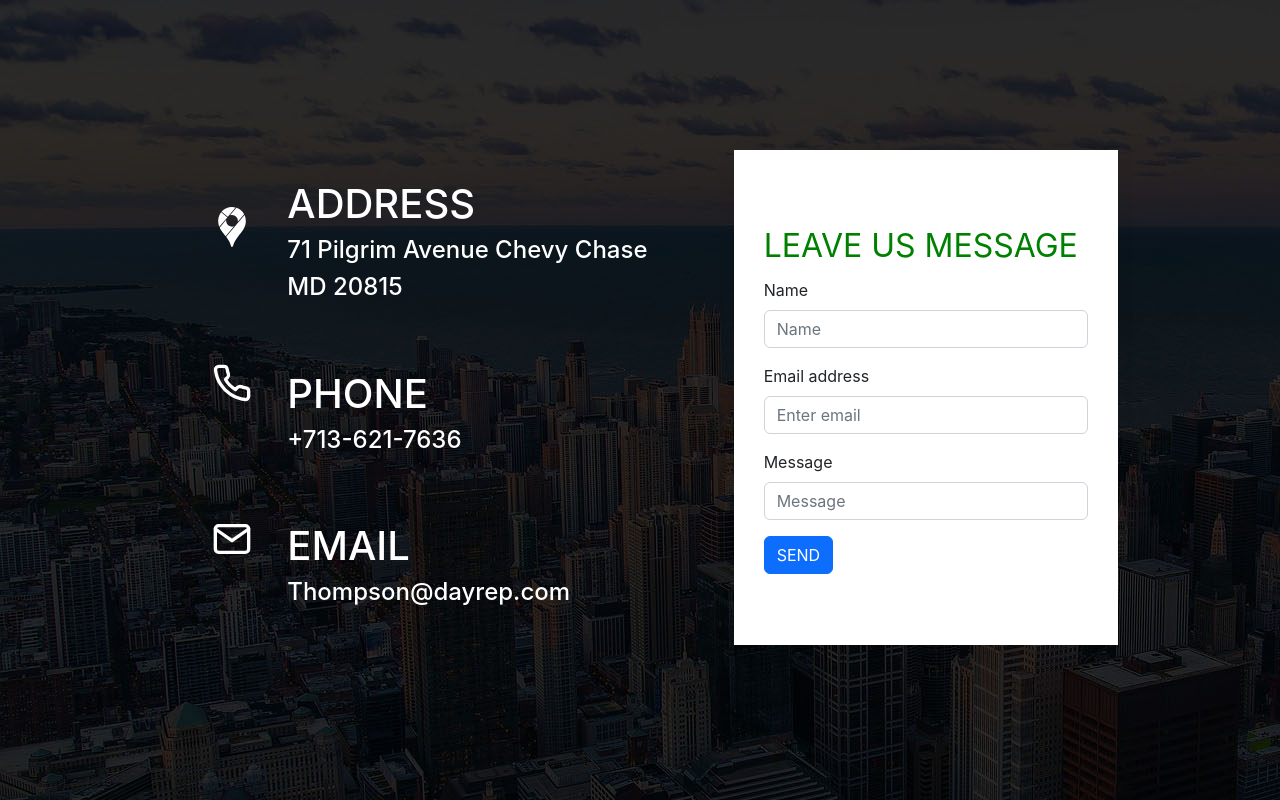
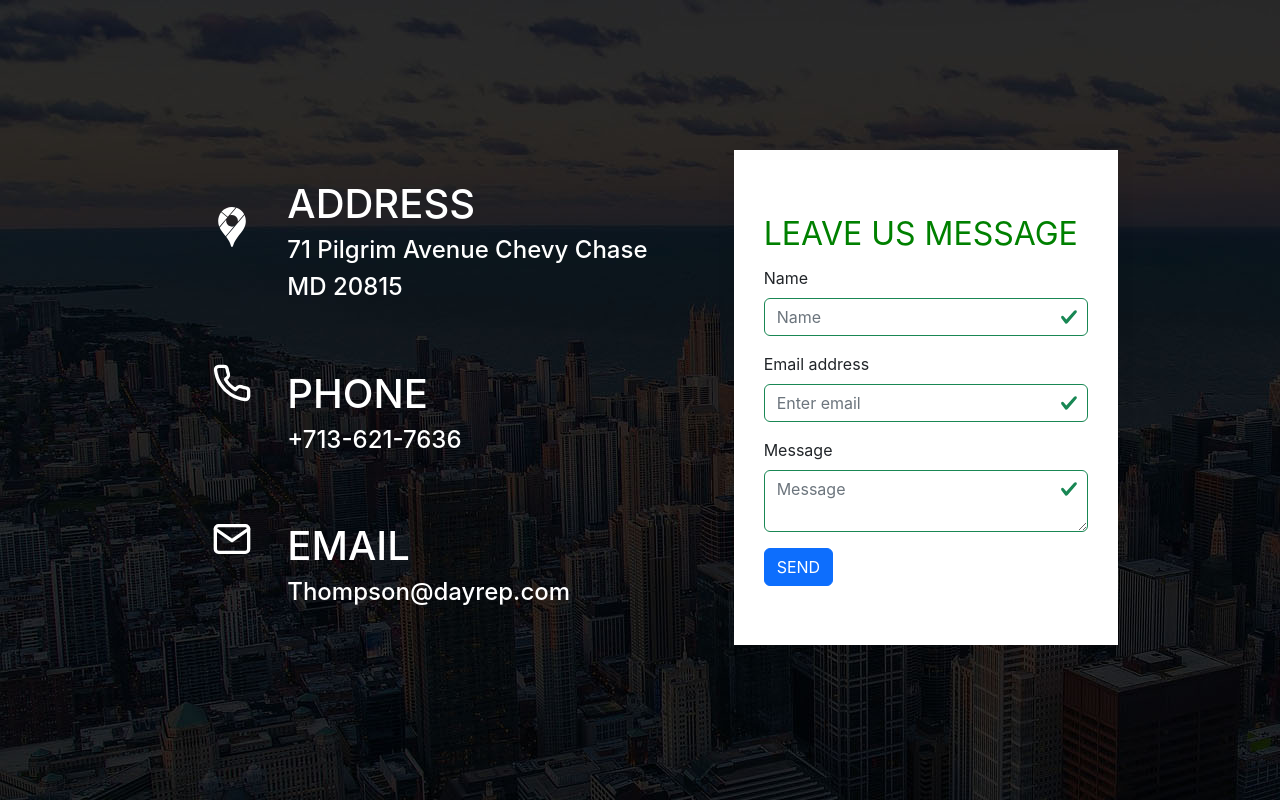
Before and after one commit to triharyoibrahim/fw9-lesson1-frontend, a React (Create React App) app: page / in a window 1280 px wide. Built offline with nearby package versions, Linux system fonts and the light colour scheme.

Commit message:
add validation

```diff
--- a/src/pages/ContactUs.js
+++ b/src/pages/ContactUs.js
@@ -1,25 +1,27 @@
 import React from 'react'
 import "../assets/CSS/style.css"
+import axios from "axios"
 import {Container, Row, Col, Button, Form } from "react-bootstrap"
-import axios from "axios"
+import {Formik} from 'formik'
 import { useNavigate } from 'react-router-dom';
 import { SiGooglemaps,  } from "react-icons/si";
 import { FiPhone, FiMail } from "react-icons/fi";
+import * as Yup from 'yup'
 
 function ContactUs() {
     const navigate = useNavigate();
 
-    const submit = async (e) =>{
-        e.preventDefault()
-        // console.log(e.target.name.value)
-        const form = new URLSearchParams();
-    form.append('name', e.target.name.value)
-    form.append('email', e.target.email.value)
-    form.append('message', e.target.message.value)
-    await axios.post('http://localhost:8085/contactus', form.toString(), { headers: { 'content-type': 'application/x-www-form-urlencoded' } })
-    console.log('ssuccess')
-    navigate('/listdata');
-    }
+    // const submit = async (e) =>{
+    //     e.preventDefault()
+    //     // console.log(e.target.name.value)
+    //     const form = new URLSearchParams();
+    // form.append('name', e.target.name.value)
+    // form.append('email', e.target.email.value)
+    // form.append('message', e.target.message.value)
+    // await axios.post('http://localhost:8085/contactus', form.toString(), { headers: { 'content-type': 'application/x-www-form-urlencoded' } })
+    // console.log('ssuccess')
+    // navigate('/listdata');
+    // }
   return (
       <>
       <main className="position">
@@ -59,27 +61,41 @@ function ContactUs() {
           </Col>
           <Col xs={5}>
             <div className="backdrop">
-     <Form onSubmit={submit}>
+              <Formik initialValues={{name:'', email:'', message:''}} validationSchema={Yup.object({
+                name: Yup.string().required('Name is required').min(2, 'Please fill name correctly'),
+                email: Yup.string().required('Email is required').email('Please fill email correctly'),
+                message: Yup.string().required('Message is required').min(2, 'Please input more than 2 character')
+              })} onSubmit={(value)=> console.log(value)}>
+                {({handleSubmit, handleChange, errors})=>{
+                  return (
+                    <Form onSubmit={handleSubmit}>
      <Form.Label className="textHead">LEAVE US MESSAGE</Form.Label>
      <Form.Group className="mb-3" controlId="formBasicPassword">
         <Form.Label>Name</Form.Label>
-        <Form.Control type="text" placeholder="Name" name="name" />
+        <Form.Control onChange={handleChange} type="text" placeholder="Name" name="name" isInvalid={errors.name} isValid={!errors.name} />
+         <Form.Control.Feedback type='invalid'>{errors.name}</Form.Control.Feedback>
       </Form.Group>
 
       <Form.Group className="mb-3" controlId="formBasicEmail">
         <Form.Label>Email address</Form.Label>
-        <Form.Control type="email" placeholder="Enter email" name="email" />
+        <Form.Control onChange={handleChange} type="email" placeholder="Enter email" name="email" isInvalid={errors.email} isValid={!errors.email} />
+        <Form.Control.Feedback type='invalid'>{errors.email}</Form.Control.Feedback>
       </Form.Group>
 
       <Form.Group className="mb-3" controlId="formBasicPassword">
         <Form.Label>Message</Form.Label>
-        <Form.Control type="text" placeholder="Message" name="message"/>
+        <Form.Control onChange={handleChange} as="textarea" type="text" placeholder="Message" name="message" isInvalid={errors.message} isValid={!errors.message}/>
+        <Form.Control.Feedback type='invalid'>{errors.message}</Form.Control.Feedback>
       </Form.Group>
 
       <Button variant="primary" type="submit">
         SEND
       </Button>
     </Form>
+                  )
+                }}
+
+    </Formik>
     </div>    </Col>
         </Row>
 
--- a/src/pages/ListData.js
+++ b/src/pages/ListData.js
@@ -8,6 +8,7 @@ function ListData() {
   useEffect(() => {
     axios.get('http://localhost:8085/contactus').then(({ data }) => {
       setData(data.results)
+      console.log(data.results)
     })
   }, [])
   return (
@@ -27,7 +28,7 @@ function ListData() {
       <tbody>
         <tr>
           <td>1</td>
-          <td>Mark</td>
+          <td>{data.name}</td>
           <td>Otto</td>
           <td>@mdo</td>
         </tr>
```
